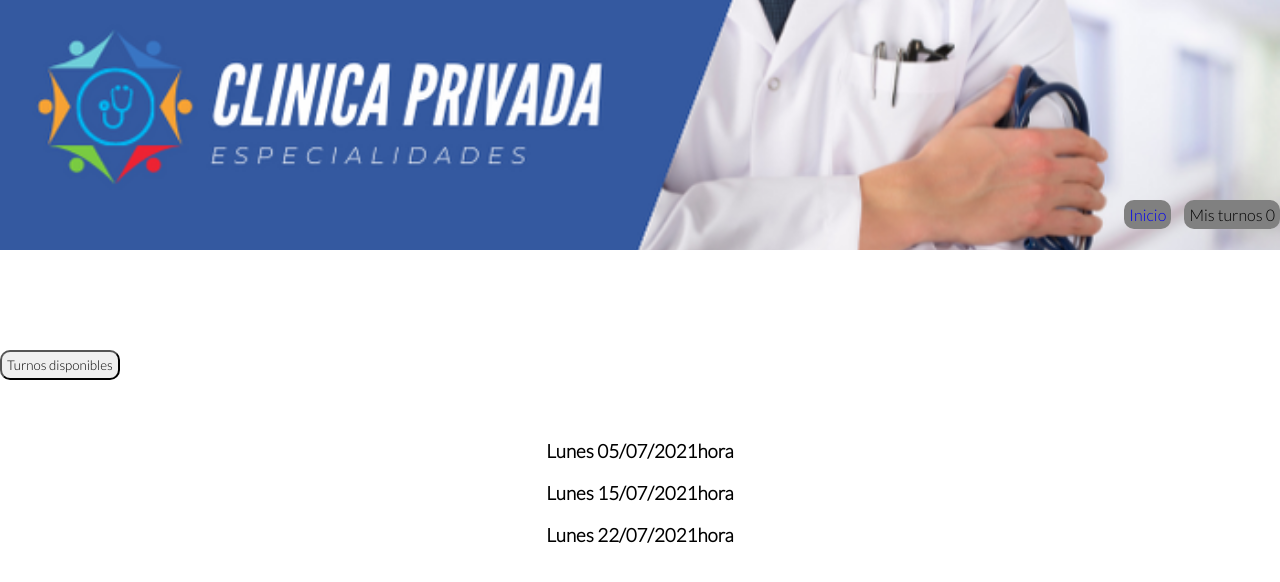
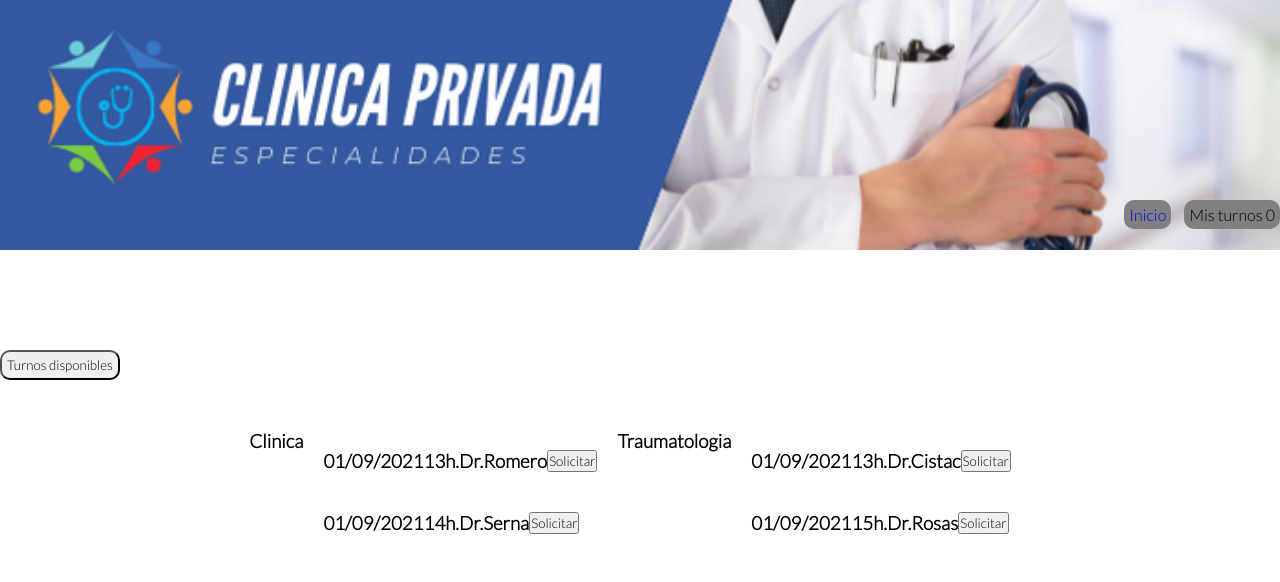
Before and after one commit to AndresCistac/desafios-js, a plain HTML site: page index.html in a window 1280 px wide. Drawn offline with nearby package versions, Linux system fonts and the light colour scheme.

Commit message:
constructor de turnos

```diff
--- a/index.html
+++ b/index.html
@@ -22,45 +22,19 @@
                 </ul>
         </nav>
 
-        <!-- boton de mis turnos
-    <div id="misTurnos" class="misTurnos ">
-        <p > Mis turnos <span id="item-count">0</span></p>
-    </div> -->
     </header>
 
     <div id="turnosCart" class="turnosCart">
 
     </div>
     <button id="btnTurnosDisponibles">Turnos disponibles</button>
-    <div class="contenedorTurnos">
+    <div id="contenedorTurnos" class="contenedorTurnos">
+        <h3>Clinica</h3>
+        <div id="turnosClinica" class="turnosClinica">
 
-        <div id="turnosClinica" class="turnosClinica">
-            <div class="turnos">
-                <div class="turnosHover">
-                    <h3>Lunes 05/07/2021</h3>
-                    <h3>hora</h3>
-                    <a class="solicitar turno1" href="#">Solicitar</a>
-
-                </div>
-                <div class="turnosHover">
-                    <h3>Lunes 15/07/2021</h3>
-                    <h3>hora</h3>
-                    <a class="solicitar turno2" href="#">Solicitar</a>
-
-                </div>
-                <div class="turnosHover">
-                    <h3>Lunes 22/07/2021</h3>
-                    <h3>hora</h3>
-                    <a class="solicitar turno3" href="#">Solicitar</a>
-
-                </div>
-
-            </div>
-            <!--<div class="turnosPerez">
-                <div></div>
-                <div></div>
-                <div></div>
-            </div> -->
+        </div>
+        <h3>Traumatologia</h3>
+        <div id="turnosTrauma">
 
         </div>
     </div>
--- a/script.js
+++ b/script.js
@@ -13,9 +13,9 @@ turnero();
     let visible = true;
     $("#btnTurnosDisponibles").on('click', () => {
         if(visible==true){
-        $("#turnosClinica").css({ display: "none" });
+            $("#contenedorTurnos").css({ display: "none" });
         }else{
-        $("#turnosClinica").css({ display: "block" });
+            $("#contenedorTurnos").css({ display: "block" });
         }
         visible = !visible;
     });
@@ -24,37 +24,58 @@ $("#btnTurnosDisponibles").on('click', () => {
 
     //Constructor para turnos
     class Turno{
-    constructor(id, fecha, hora){
+        constructor(id, fecha, hora, profesional, disponible){
             this.id = id;
             this.fecha = fecha;
             this.hora = hora;
-
+            this.profesional = profesional
+            this.disponible = disponible;
         }
     }
 
-const turno1 = new Turno("1", "5/07/2021", " hora");
-const turno2 = new Turno("2", "12/07/2021", " hora");
-const turno3 = new Turno("3", "18/07/2021", " hora");
-const turno4 = new Turno("4", "25/07/2021", " hora");
-const turno5 = new Turno("5", "30/07/2021", " hora");
+    const clinica = [];
+    const traumatologia = [];
 
-const losTurnos = [turno1, turno2, turno3, turno4, turno5];
-let turnosClinica = document.getElementById("turnosClinica");
+    clinica.push(new Turno(01, "01/09/2021", " 13h.", "Dr.Romero",1 ));
+    clinica.push(new Turno(02, "01/09/2021", " 14h.", "Dr.Serna",1 ));
 
-// for ( const turno of losTurnos ){
-//     var turnosDiv = document.createElement("div");
-//     turnosDiv.setAttribute("class", "turnos turnosHover");
-//     //iterar para la class en el a con el id
-//     turnosDiv.innerHTML= `
-//                 <div class="turnosHover">
-//                     <h3>${turno.fecha}</h3>
-//                     <h3>${turno.hora}</h3>
-//                     <a class="solicitar ${turno.id}" href="#">Solicitar</a>
-//                 </div>`;
+    traumatologia.push(new Turno(03, "01/09/2021", " 13h.", "Dr.Cistac",1 ));
+    traumatologia.push(new Turno(04, "01/09/2021", " 15h.", "Dr.Rosas",1 ));
 
-//                 turnosClinica.appendChild(turnosDiv);
 
-// }
+
+
+    for ( const turno of clinica ){
+        let lista = document.getElementById("turnosClinica")
+        var turnosDiv = document.createElement("div");
+        turnosDiv.setAttribute("class", "turnos turnosHover");
+        turnosDiv.innerHTML= `
+                    <div class="turnosHover">
+                        <h3>${turno.fecha}</h3>
+                        <h3>${turno.hora}</h3>
+                        <h3>${turno.profesional}</h3>
+                        <button id="boton${turno.id}" class="">Solicitar </button>
+                    </div>`;
+
+                    lista.appendChild(turnosDiv);
+
+    }
+
+    for ( const turno of traumatologia ){
+        let lista2 = document.getElementById("turnosTrauma")
+        var turnosDiv = document.createElement("div");
+        turnosDiv.setAttribute("class", "turnos turnosHover");
+        turnosDiv.innerHTML= `
+                    <div class="turnosHover">
+                        <h3>${turno.fecha}</h3>
+                        <h3>${turno.hora}</h3>
+                        <h3>${turno.profesional}</h3>
+                        <button id="boton${turno.id}" class="">Solicitar </button>
+                    </div>`;
+
+                    lista2.appendChild(turnosDiv);
+
+    }
 
     let solicitudes = document.getElementsByClassName("solicitar");
     for (let i=0; i < solicitudes.length; i++){
```
Lines whose indentation alone changed are shown as unchanged.
